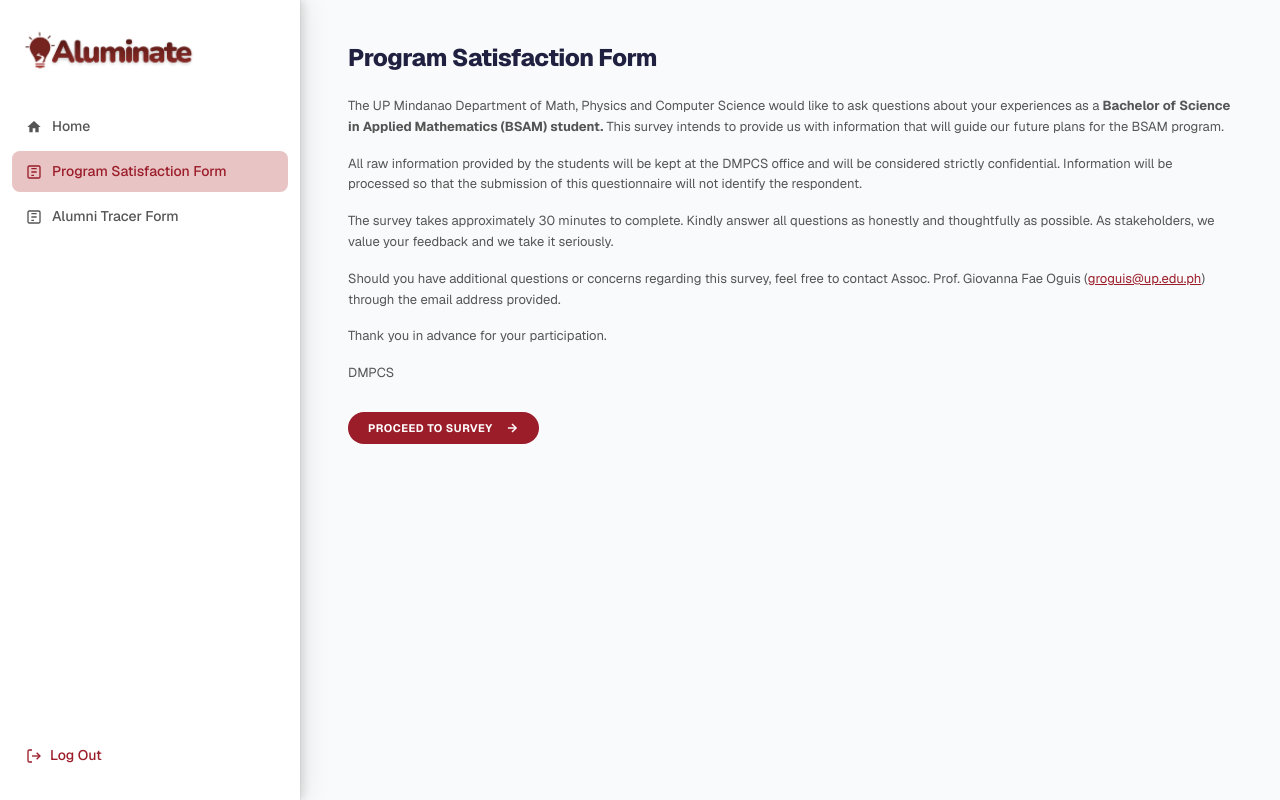
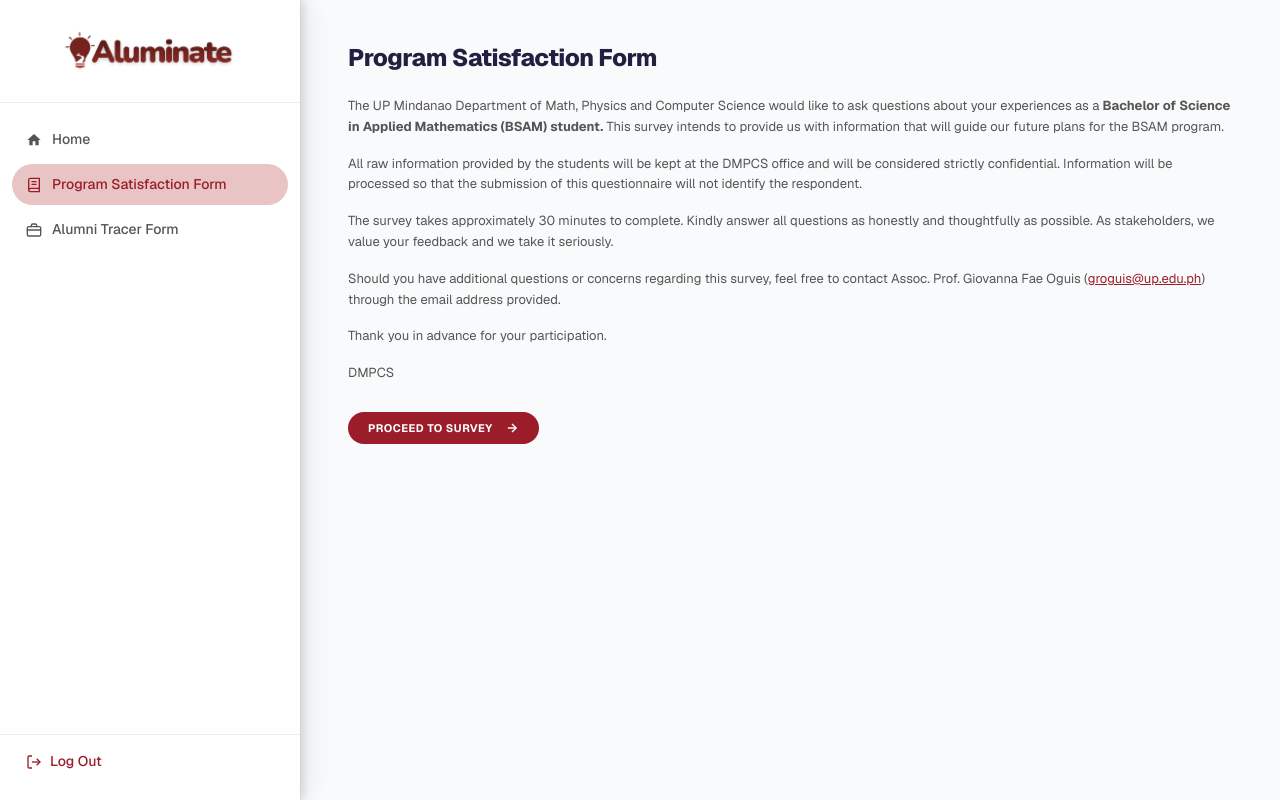
Before and after one commit to ldlambayao/cmsc127-aluminate, a Next.js app in the folder aluminate/: page /alumni/programSatisfactionForm in a window 1280 px wide. Built offline with nearby package versions, Linux system fonts and the light colour scheme; no server answers.

Commit message:
Updated AlumniSidebar

```diff
--- a/aluminate/app/components/layout/sidebar/AlumniSidebar.tsx
+++ b/aluminate/app/components/layout/sidebar/AlumniSidebar.tsx
@@ -10,10 +10,22 @@ const HomeIcon = () => (
   </svg>
 );
 
-const SurveyIcon = () => (
-  <svg width="16" height="16" viewBox="0 0 24 24" fill="none" stroke="currentColor" strokeWidth="2">
-    <rect x="3" y="3" width="18" height="18" rx="2" />
-    <path d="M8 7h8M8 12h8M8 17h4" />
+// Book icon for Program Satisfaction Form
+const ProgramIcon = () => (
+  <svg width="16" height="16" viewBox="0 0 24 24" fill="none" stroke="currentColor" strokeWidth="2" strokeLinecap="round" strokeLinejoin="round">
+    <path d="M4 19.5A2.5 2.5 0 0 1 6.5 17H20" />
+    <path d="M6.5 2H20v20H6.5A2.5 2.5 0 0 1 4 19.5v-15A2.5 2.5 0 0 1 6.5 2z" />
+    <line x1="9" y1="7" x2="15" y2="7" />
+    <line x1="9" y1="11" x2="15" y2="11" />
+  </svg>
+);
+
+// Briefcase icon for Alumni Tracer Form
+const TracerIcon = () => (
+  <svg width="16" height="16" viewBox="0 0 24 24" fill="none" stroke="currentColor" strokeWidth="2" strokeLinecap="round" strokeLinejoin="round">
+    <rect x="2" y="7" width="20" height="14" rx="2" />
+    <path d="M16 7V5a2 2 0 0 0-2-2h-4a2 2 0 0 0-2 2v2" />
+    <path d="M2 12h20" />
   </svg>
 );
 
@@ -35,14 +47,17 @@ export default function AlumniSidebar({ activePage, setActivePage }: SidebarProp
   const supabase = getSupabaseBrowserClient();
   return (
     <aside style={styles.sidebar}>
-      {/* Logo */}
+      {/* Logo — centered */}
       <div style={styles.logo}>
         <Image
-        src="/aluminate logo.png"
-        alt="Aluminate Logo"
-        width={180}
-        height={180} />
+          src="/aluminate logo.png"
+          alt="Aluminate Logo"
+          width={180}
+          height={180} />
       </div>
+
+      {/* Divider under logo */}
+      <hr style={styles.divider} />
 
       {/* Nav */}
       <nav style={styles.nav}>
@@ -63,7 +78,7 @@ export default function AlumniSidebar({ activePage, setActivePage }: SidebarProp
           }}
           onClick={() => setActivePage("exit")}
         >
-          <SurveyIcon />
+          <ProgramIcon />
           Program Satisfaction Form
         </button>
         <button
@@ -73,10 +88,13 @@ export default function AlumniSidebar({ activePage, setActivePage }: SidebarProp
           }}
           onClick={() => setActivePage("tracer")}
         >
-          <SurveyIcon />
+          <TracerIcon />
           Alumni Tracer Form
         </button>
       </nav>
+
+      {/* Divider above logout */}
+      <hr style={styles.divider} />
 
       {/* Logout */}
       <button
@@ -107,7 +125,7 @@ const styles: { [key: string]: React.CSSProperties } = {
     height: "100vh",
     position: "sticky",
     top: 0,
-    zIndex: 10,          // Ensures sidebar renders above main content so shadow isn't clipped
+    zIndex: 10,
     backgroundColor: "#ffffff",
     display: "flex",
     flexDirection: "column",
@@ -117,15 +135,20 @@ const styles: { [key: string]: React.CSSProperties } = {
   },
   logo: {
     display: "flex",
+    justifyContent: "center",  // Centers logo horizontally
     alignItems: "center",
-    gap: "8px",
-    padding: "0 20px 28px 20px",
+    padding: "0 20px 24px 20px",
+  },
+  divider: {
+    border: "none",
+    borderTop: "1px solid #ececec",
+    margin: "0",
   },
   nav: {
     display: "flex",
     flexDirection: "column",
     gap: "4px",
-    padding: "0 12px",
+    padding: "16px 12px",
     flex: 1,
   },
   navItem: {
@@ -133,7 +156,7 @@ const styles: { [key: string]: React.CSSProperties } = {
     alignItems: "center",
     gap: "10px",
     padding: "10px 14px",
-    borderRadius: "8px",
+    borderRadius: "999px",     // Fully pill-shaped / more rounded
     border: "none",
     background: "transparent",
     color: "#555",
@@ -150,13 +173,12 @@ const styles: { [key: string]: React.CSSProperties } = {
     display: "flex",
     alignItems: "center",
     gap: "8px",
-    padding: "10px 26px",
+    padding: "16px 26px 4px 26px",
     border: "none",
     background: "transparent",
     color: "#9b1d2a",
     fontSize: "14px",
     fontWeight: "500",
     cursor: "pointer",
-    marginTop: "auto",
   },
 };
```
